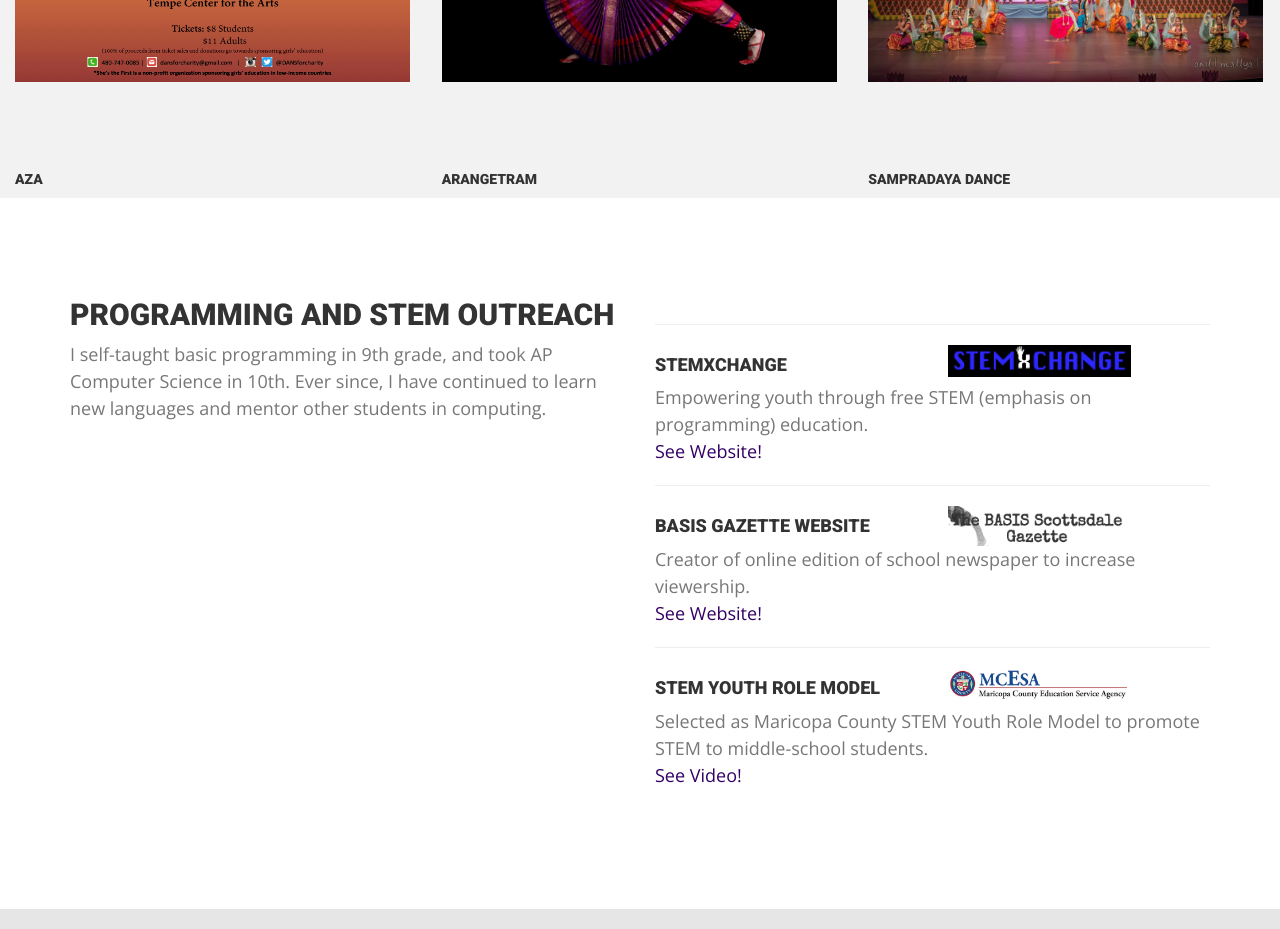
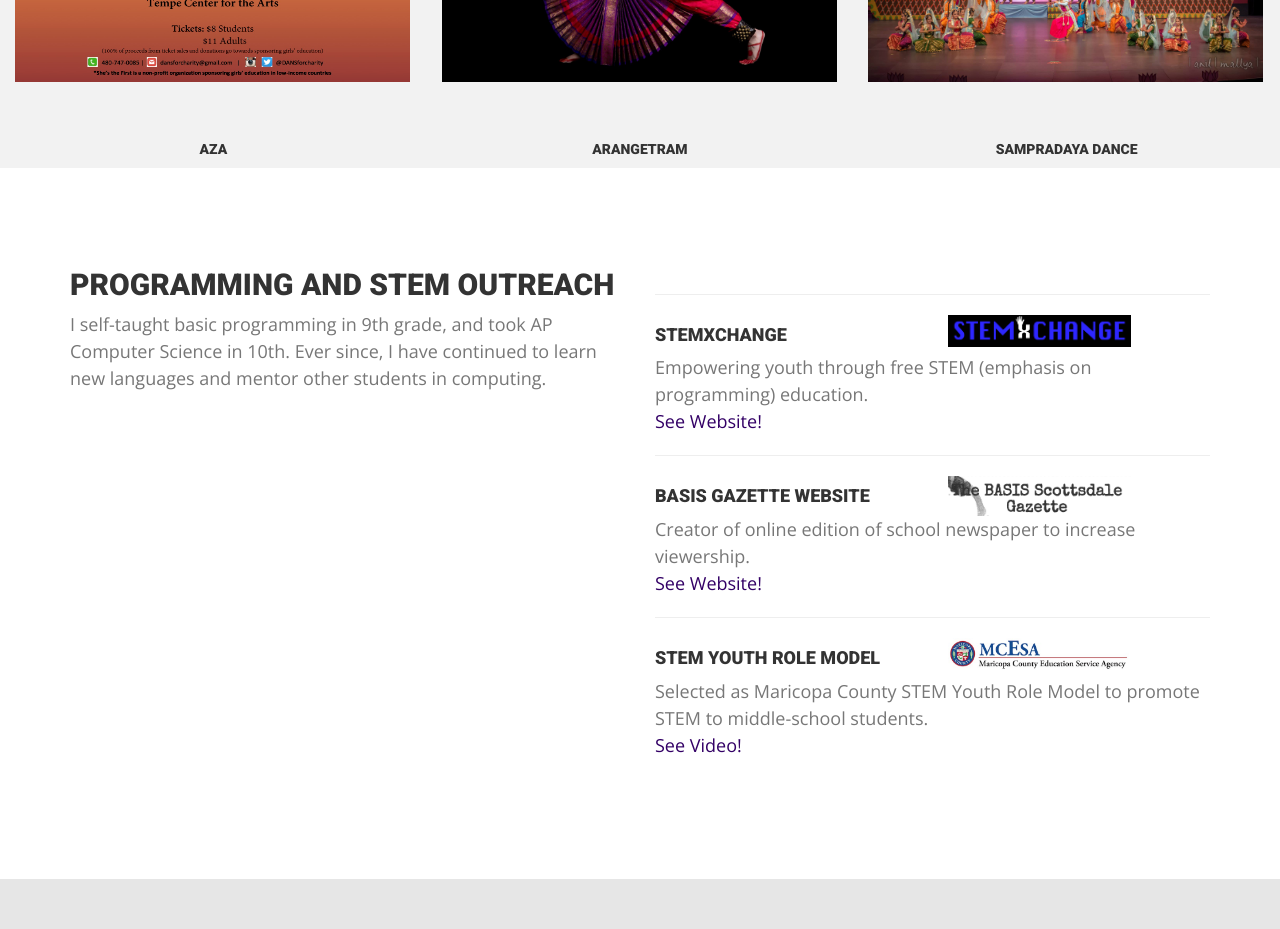
Before and after one commit to dvatsa/Portfolio, a website: page index.html in a window 1280 px wide. Shown: the part 3860-4789 px from the top of the page. Drawn offline with nearby package versions, Linux system fonts and the light colour scheme.

Commit message:
Dance section

```diff
--- a/index.html
+++ b/index.html
@@ -278,7 +278,7 @@
                     </a>
                 </div>
             </div>
-            <div class="row" style="position:center;margin-top:-20px;">
+            <div class="row text-center" style="margin-top:-50px;">
                 <div class="col-lg-4"> <h5>AZA</h5>
                 </div>
                 <div class="col-lg-4"> <h5>Arangetram</h5>
```
